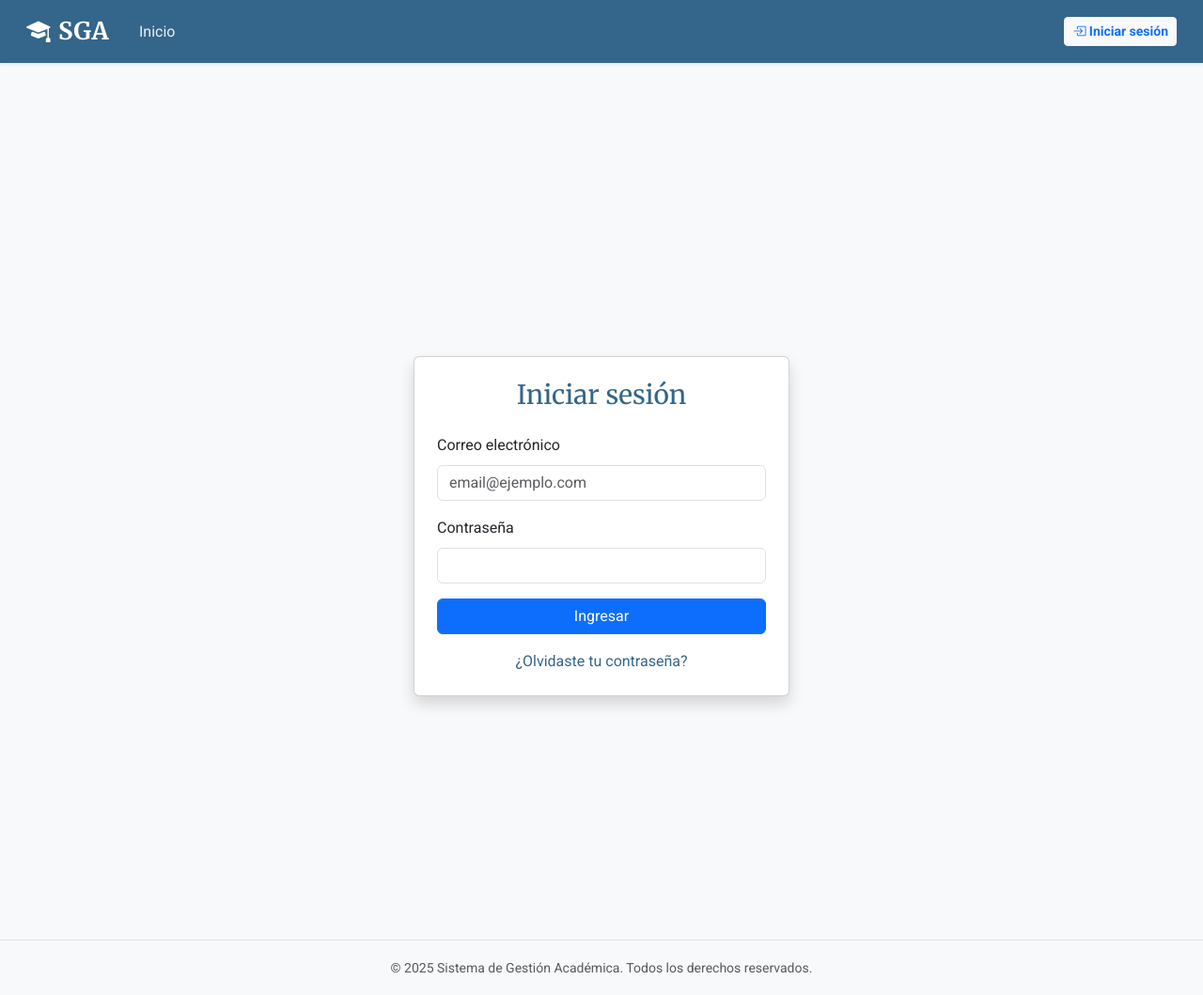
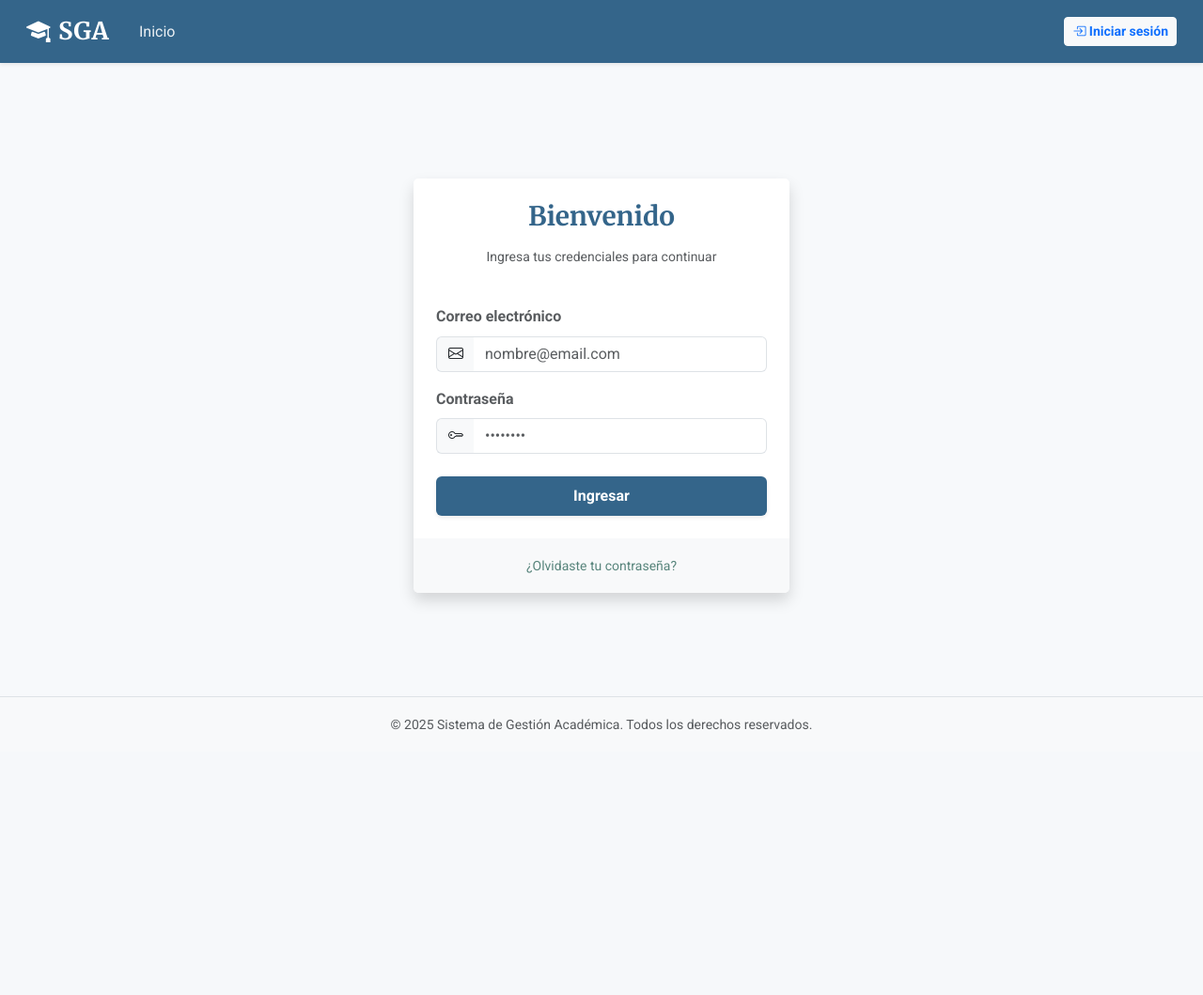
Before and after one commit to jazzzz0/sistema-gestion-academica, a Django app: page /login/ in a window 1280 px wide. Shown: the whole page at 94% size. After the commit the page ends 777 px from the top, so only its background shows below. Run offline with Django 5.2, Linux system fonts and the light colour scheme.

Commit message:
fix(ui): enhance login page layout and styling

```diff
--- a/static/css/styles.css
+++ b/static/css/styles.css
@@ -49,7 +49,6 @@ body {
   line-height: var(--line-height);
   color: var(--color-text);
   background-color: var(--color-bg);
-  padding-top: 80px;
 }
 
 h1, h2, h3, h4, h5, h6 {
--- a/templates/base.html
+++ b/templates/base.html
@@ -145,7 +145,8 @@
         </div>
     </nav>
 
-    <main class="container flex-grow-1" style="padding-top: 80px; padding-bottom: 40px;">
+    <main class="container flex-grow-1 {% block main_classes %}{% endblock %}"
+          style="padding-top: 80px; {% block main_styles %}padding-bottom: 40px;{% endblock %}">
             {% if messages %}
                 <div class="row justify-content-center">
                     <div class="col-md-10">
--- a/templates/registration/login.html
+++ b/templates/registration/login.html
@@ -3,37 +3,59 @@
 
 {% block title %}Iniciar sesión{% endblock %}
 
+{# Inyectamos clases Flex para centrar vertical y horizontalmente #}
+{% block main_classes %}d-flex flex-column justify-content-center align-items-center{% endblock %}
+
+{# Sobreescribimos este bloque dejándolo VACÍO para quitar el padding-bottom que causaba scroll #}
+{% block main_styles %}{% endblock %}
+
 {% block content %}
-<div class="container d-flex justify-content-center align-items-center vh-100">
-  <div class="card shadow p-4" style="max-width: 400px; width: 100%;">
-    <h3 class="text-center mb-4">Iniciar sesión</h3>
+  {# Ya no necesitamos un container extra con style calc(), el main lo hace por nosotros #}
+  <div class="card shadow border-0 w-100" style="max-width: 400px;">
 
+    <div class="card-header bg-white border-0 text-center pt-4 pb-0">
+        <h3 class="fw-bold" style="color: var(--color-primary);">Bienvenido</h3>
+        <p class="text-muted small">Ingresa tus credenciales para continuar</p>
+    </div>
+
+    <div class="card-body p-4">
         {% if form.errors %}
-      <div class="alert alert-danger" role="alert">
-        Credenciales incorrectas. Por favor, inténtalo nuevamente.
+          <div class="alert alert-danger d-flex align-items-center" role="alert">
+            <i class="bi bi-exclamation-triangle-fill me-2"></i>
+            <div>Credenciales incorrectas.</div>
           </div>
         {% endif %}
 
         <form method="post" novalidate>
           {% csrf_token %}
           <div class="mb-3">
-        <label for="id_username" class="form-label">Correo electrónico</label>
-        <input type="email" name="username" class="form-control" required id="id_username" placeholder="email@ejemplo.com">
+            <label for="id_username" class="form-label fw-bold text-muted">Correo electrónico</label>
+            <div class="input-group">
+                <span class="input-group-text bg-light border-end-0"><i class="bi bi-envelope"></i></span>
+                <input type="email" name="username" class="form-control border-start-0" required id="id_username" placeholder="nombre@email.com">
+            </div>
           </div>
 
           <div class="mb-3">
-        <label for="id_password" class="form-label">Contraseña</label>
-        <input type="password" name="password" class="form-control" required id="id_password">
+            <label for="id_password" class="form-label fw-bold text-muted">Contraseña</label>
+            <div class="input-group">
+                <span class="input-group-text bg-light border-end-0"><i class="bi bi-key"></i></span>
+                <input type="password" name="password" class="form-control border-start-0" required id="id_password" placeholder="••••••••">
+            </div>
           </div>
 
-      <div class="d-grid">
-        <button type="submit" class="btn btn-primary">Ingresar</button>
+          <div class="d-grid mt-4">
+            <button type="submit" class="btn text-white py-2 fw-bold shadow-sm" style="background-color: var(--color-primary);">
+                Ingresar
+            </button>
           </div>
         </form>
+    </div>
 
-    <div class="text-center mt-3">
-      <a href="{% url 'password_reset' %}">¿Olvidaste tu contraseña?</a>
-    </div>
+    <div class="card-footer bg-light text-center py-3 border-0">
+      <a href="{% url 'password_reset' %}" class="text-decoration-none small" style="color: var(--color-secondary);">
+          ¿Olvidaste tu contraseña?
+      </a>
     </div>
   </div>
 {% endblock %}
```
Lines whose indentation alone changed are shown as unchanged.
